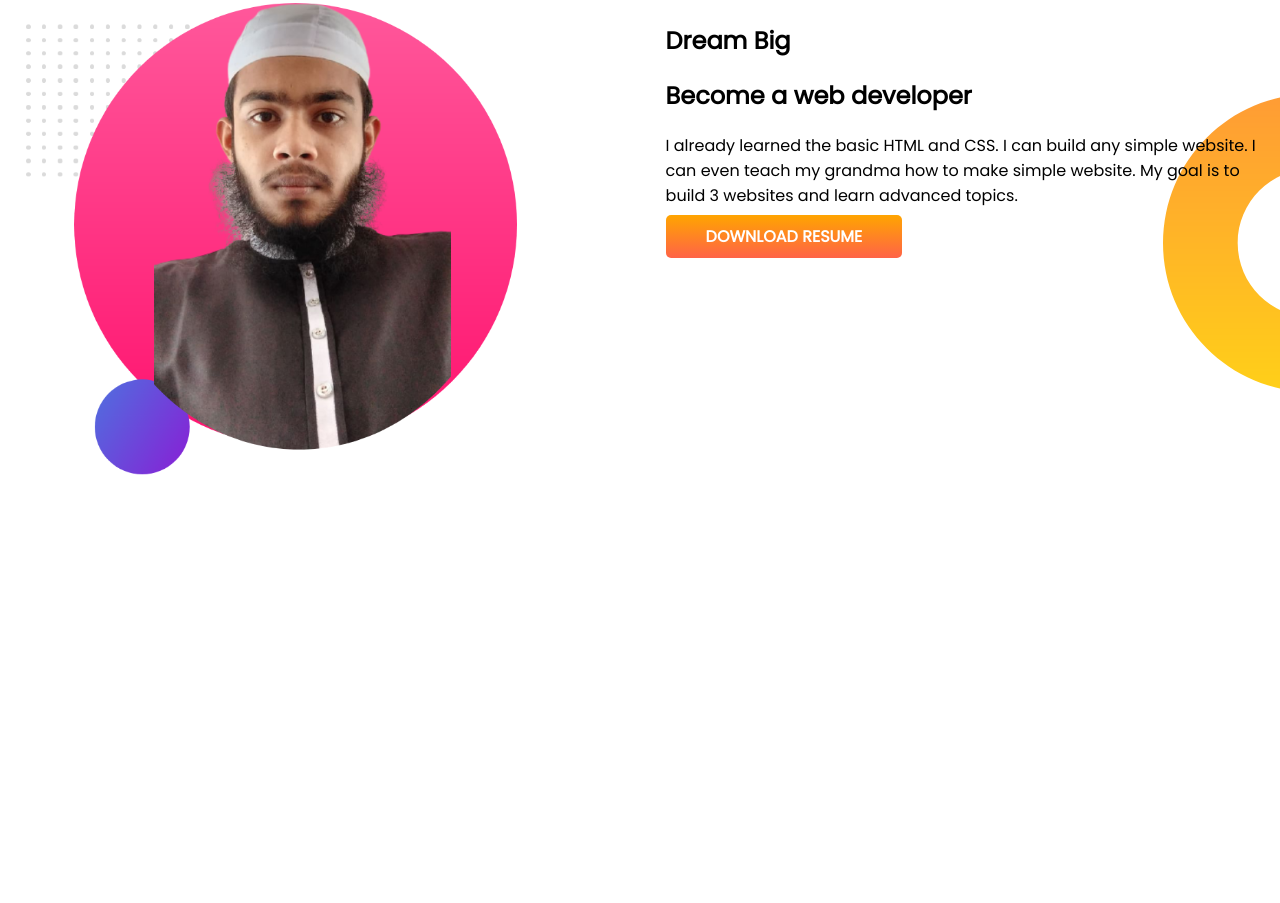
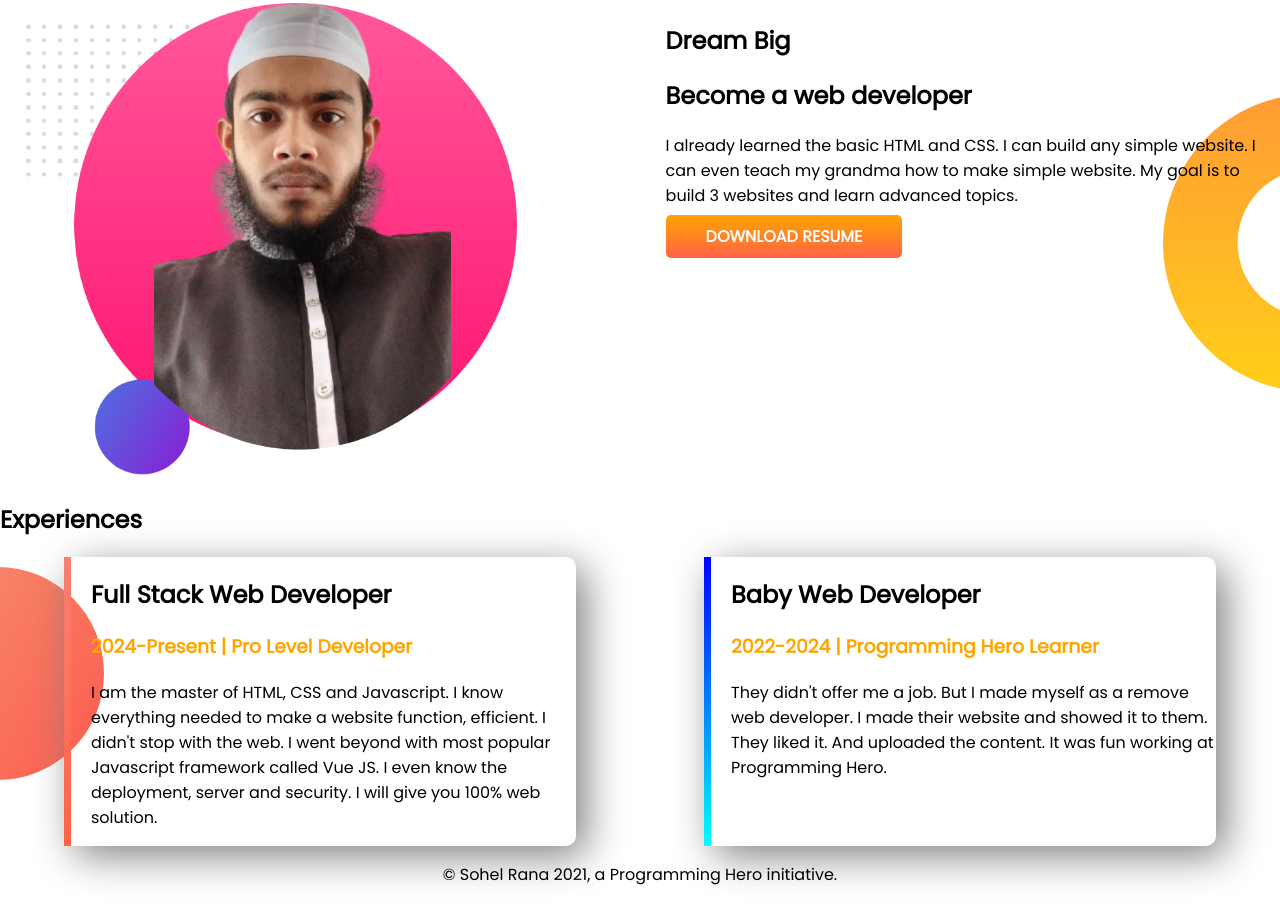
Before and after one commit to sohelrana22/my-protfolio, a plain HTML site: page index.html in a window 1280 px wide. Shown: the part 492-1395 px from the top of the page. Before the commit the page ends 974 px from the top, so only its background shows below. Drawn offline with Linux system fonts and the light colour scheme.

Commit message:
all added done

```diff
--- a/index.html
+++ b/index.html
@@ -13,7 +13,7 @@
 </head>
 
 <body>
-    <section class="top-banner">
+    <section class="top-banner flexible-container">
         <div class="half-width">
             <h1>Wellcome To</h1>
             <h1><span class="orange-color">Sohel Rana</span> World!</h1>
@@ -27,7 +27,7 @@
             <img src="images/sohel1.png" alt="">
         </div>
     </section>
-    <section class="dream-big">
+    <section class="dream-big flexible-container">
         <div class="half-width">
             <img src="images/sohel2.png" alt="">
         </div>
@@ -39,6 +39,29 @@
             <a class="link-button" target="_blank" href="">DOWNLOAD RESUME </a>
         </div>
     </section>
+    <section class="experience-area">
+        <h1>Experiences</h1>
+        <div class="flexible-container">
+            <div id="another-experience" class="experience-itam">
+                <h1>Full Stack Web Developer</h1>
+                <h3 class="orange-color">2024-Present | Pro Level Developer</h3>
+                <p>I am the master of HTML, CSS and Javascript. I know everything needed to make a website function,
+                    efficient. I didn't stop with the web. I went beyond with most popular Javascript framework called
+                    Vue
+                    JS. I even know the deployment, server and security. I will give you 100% web solution.</p>
+            </div>
+            <div id="web-dev-experience" class="experience-itam">
+                <h1>Baby Web Developer</h1>
+                <h3 class="orange-color">2022-2024 | Programming Hero Learner</h3>
+                <p>They didn't offer me a job. But I made myself as a remove web developer. I made their website and
+                    showed
+                    it to them. They liked it. And uploaded the content. It was fun working at Programming Hero.</p>
+            </div>
+        </div>
+    </section>
+    <footer>
+        <p>© Sohel Rana 2021, a Programming Hero initiative.</p>
+    </footer>
 </body>
 
 </html>
--- a/style.css
+++ b/style.css
@@ -8,7 +8,7 @@ h1{
 .orange-color{
     color: orange;
 }
-section{
+.flexible-container{
     display: flex;
 }
 
@@ -36,3 +36,29 @@ section{
     background-repeat: no-repeat;
     background-position: right;
 }
+.experience-itam{
+    width: 40%;
+    margin-left: 5%;
+    margin-right: 5%;
+    padding-left: 20px;
+    border-radius: 10px;
+    box-shadow: 10px 10px 40px gray;
+}
+.experience-area{
+    background-image: url(images/exp-bg.png);
+    background-repeat: no-repeat;
+    background-position: left;
+}
+#web-dev-experience{
+    border-left: 7px solid;
+    border-image: linear-gradient(blue, cyan);
+    border-image-slice: 1;
+}
+#another-experience{
+    border-left: 7px solid;
+    border-image: linear-gradient(salmon, tomato);
+    border-image-slice: 1;
+}
+footer p{
+    text-align: center;
+}
```
